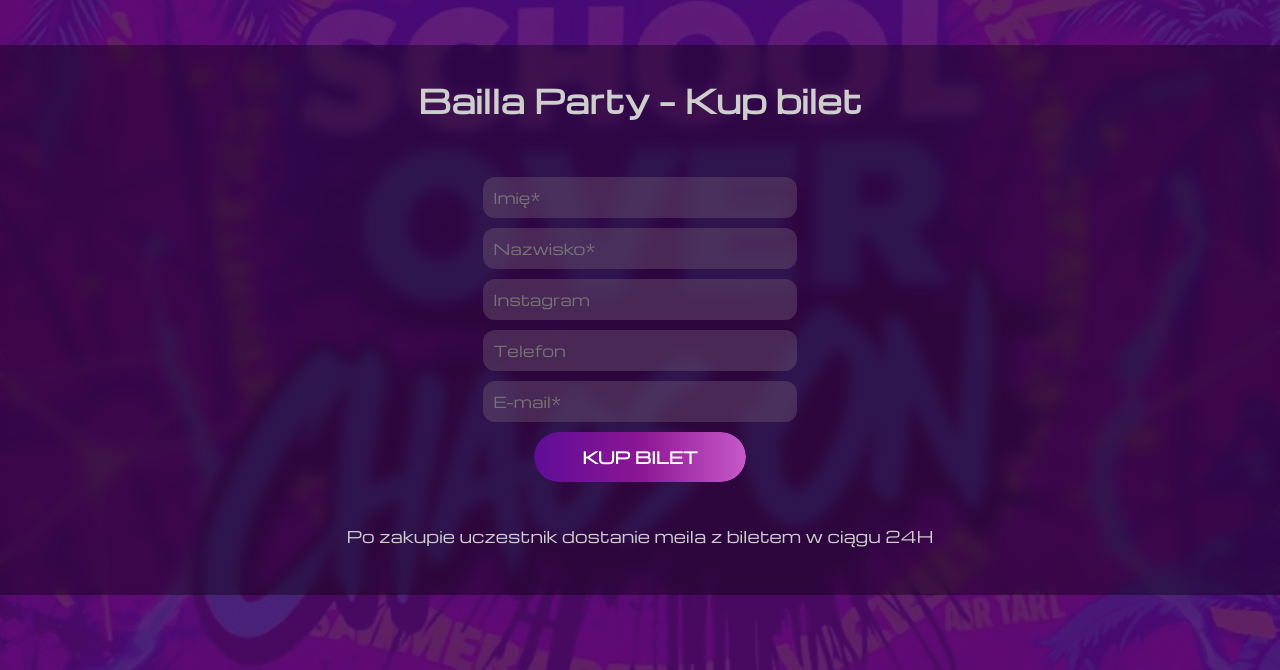
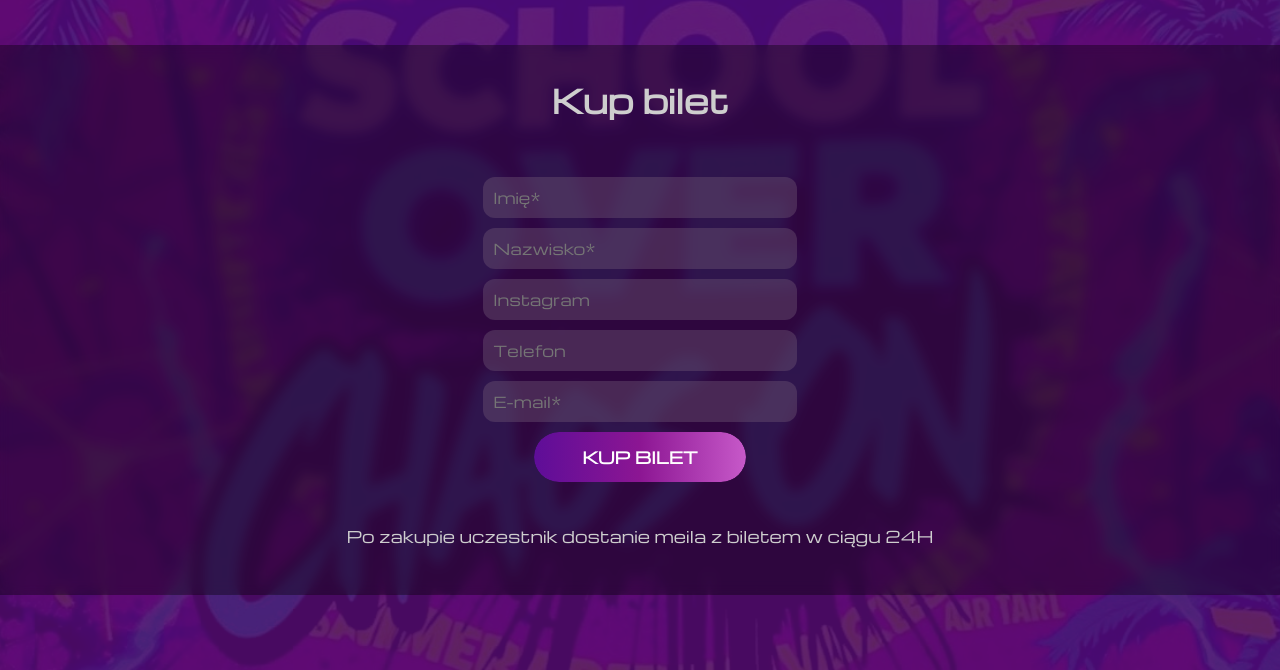
Before and after one commit to D3jwid/baillaparty, a website: page public/party.html in a window 1280 px wide. Shown: the part 130-800 px from the top of the page. Drawn offline with nearby package versions, Linux system fonts and the light colour scheme.

Commit message:
Design upgrade

```diff
--- a/public/party.html
+++ b/public/party.html
@@ -27,7 +27,7 @@
   </header>
   <main>
     <div class="form-container">
-      <h1>Bailla Party – Kup bilet</h1>
+      <h1>Kup bilet</h1>
       <form id="form">
         <input type="text" name="name" id="name" required placeholder="Imię*">
         <input type="text" name="lastname" id="lastname" required placeholder="Nazwisko*">
```
